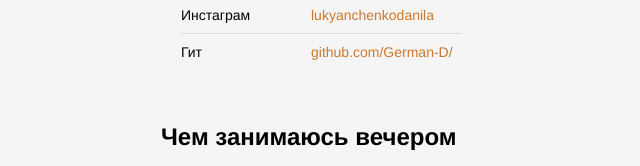
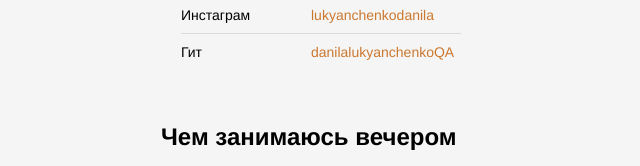
Before and after one commit to danilalukyanchenkoQA/cv, a plain HTML site: page index.html in a window 1280 px wide. Shown: the part 801-967 px from the top of the page, 319-959 px from the left. Drawn offline with Linux system fonts and the light colour scheme.

Commit message:
Update index.html

```diff
--- a/index.html
+++ b/index.html
@@ -33,7 +33,7 @@
           </li>
           <li class="links__link">
             <p class="links__title">Гит</p>
-            <a class="linsk__link" href="http://github.com/German-D/">github.com/German-D/</a>
+            <a class="linsk__link" href="https://github.com/danilalukyanchenkoQA">danilalukyanchenkoQA</a>
           </li>
         </ul>
       </section>
```
